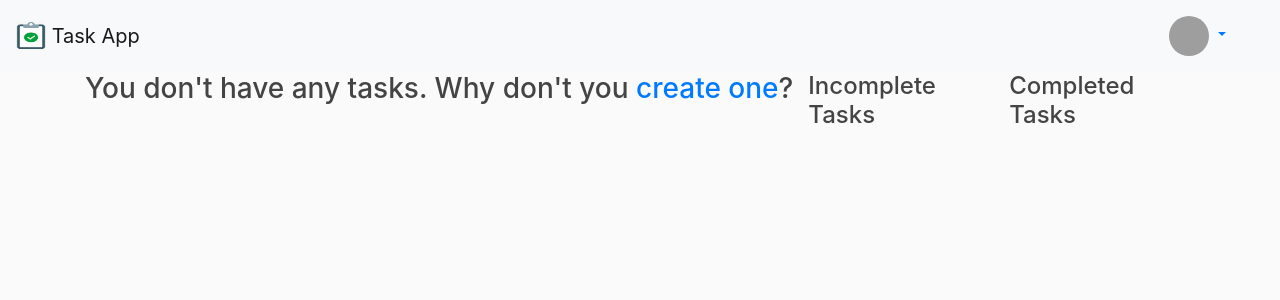
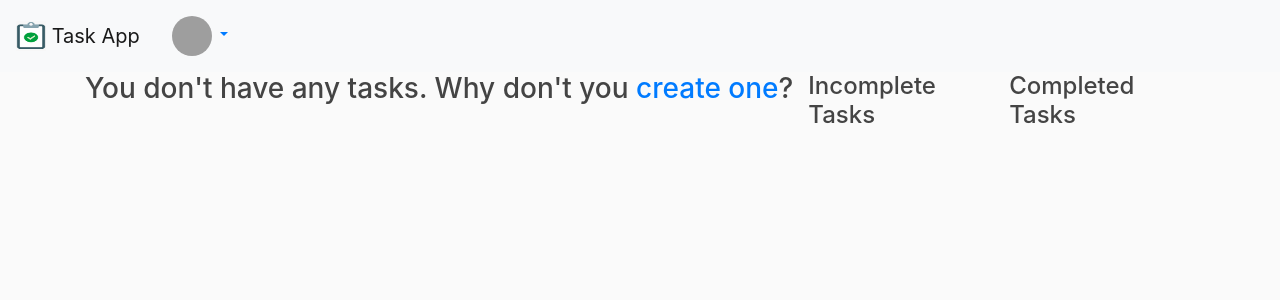
Before and after one commit to udaydutt12/taskapp, a Flask app: page / in a window 1280 px wide. Shown: the top 300 px of the page. Run offline with Flask 2, Linux system fonts and the light colour scheme; the visitor is signed in with stand-in values (Sample User, id 1); data that the repository does not hold is empty; some libraries are stand-ins or nearby versions; grey boxes are pictures that could not be loaded.

Commit message:
Update layout.html

```diff
--- a/taskapp/templates/layout.html
+++ b/taskapp/templates/layout.html
@@ -18,7 +18,6 @@
     <!-- jQuery first, then Popper.js, then Bootstrap JS -->
     <script src="https://code.jquery.com/jquery-1.12.4.js"></script>
     <script src="https://code.jquery.com/ui/1.12.1/jquery-ui.js"></script>
-    <!-- <script src="https://code.jquery.com/jquery-3.5.1.slim.min.js" integrity="sha384-DfXdz2htPH0lsSSs5nCTpuj/zy4C+OGpamoFVy38MVBnE+IbbVYUew+OrCXaRkfj" crossorigin="anonymous"></script> -->
     <script src="https://cdn.jsdelivr.net/npm/popper.js@1.16.1/dist/umd/popper.min.js" integrity="sha384-9/reFTGAW83EW2RDu2S0VKaIzap3H66lZH81PoYlFhbGU+6BZp6G7niu735Sk7lN" crossorigin="anonymous"></script>
     <script src="https://stackpath.bootstrapcdn.com/bootstrap/4.5.2/js/bootstrap.min.js" integrity="sha384-B4gt1jrGC7Jh4AgTPSdUtOBvfO8shuf57BaghqFfPlYxofvL8/KUEfYiJOMMV+rV" crossorigin="anonymous"></script>
   </head>
@@ -32,12 +31,6 @@
         <span class="navbar-toggler-icon"></span>
         </button>
 
-        <div class="collapse navbar-collapse" id="navbarSupportedContent">
-        <ul class="navbar-nav mr-auto">
-            <!-- <li class="nav-item active">
-                <a class="nav-link" href="/">Home <span class="sr-only">(current)</span></a>
-            </li> -->
-        </ul>
         {% if session['user_id'] %}
           <li class="form-inline nav-item dropdown active" style="margin-right: 2%">
               <a class="nav-link dropdown-toggle" href="#" id="navbarDropdownMenuLink" role="button" data-toggle="dropdown" aria-haspopup="true" aria-expanded="false">
@@ -49,10 +42,6 @@
               </div>
           </li>
         {% endif %}
-        <!-- <form class="form-inline my-2 my-lg-0" action="/search">
-            <input class="form-control mr-sm-2" type="search" placeholder="Search Public Tasks" aria-label="Search" name="q">
-            <button class="btn btn-outline-success my-2 my-sm-0" type="submit">Search</button>
-        </form> -->
         </div>
     </nav>
       <div class="container" style="overflow-wrap: anywhere;">
```
